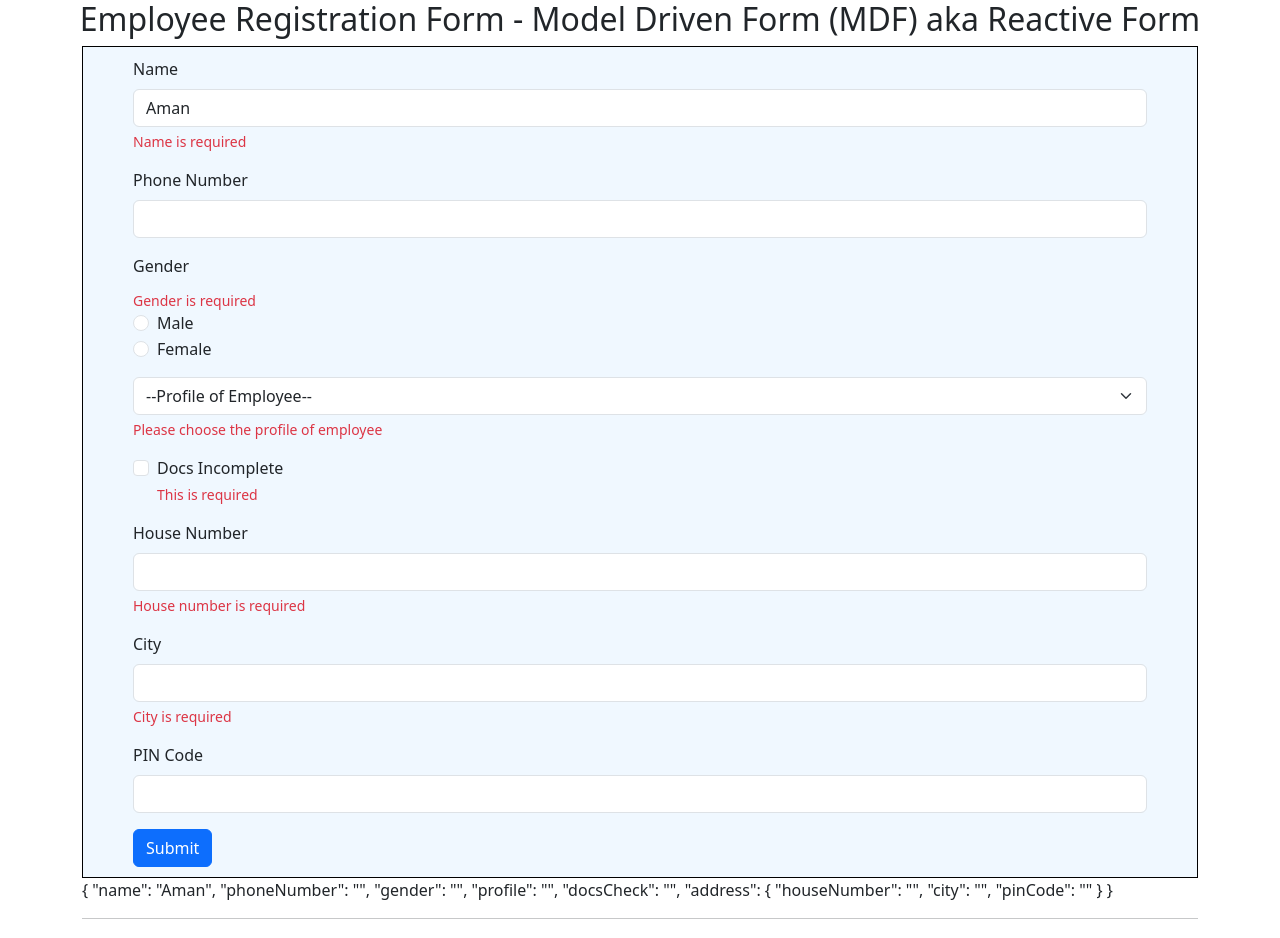
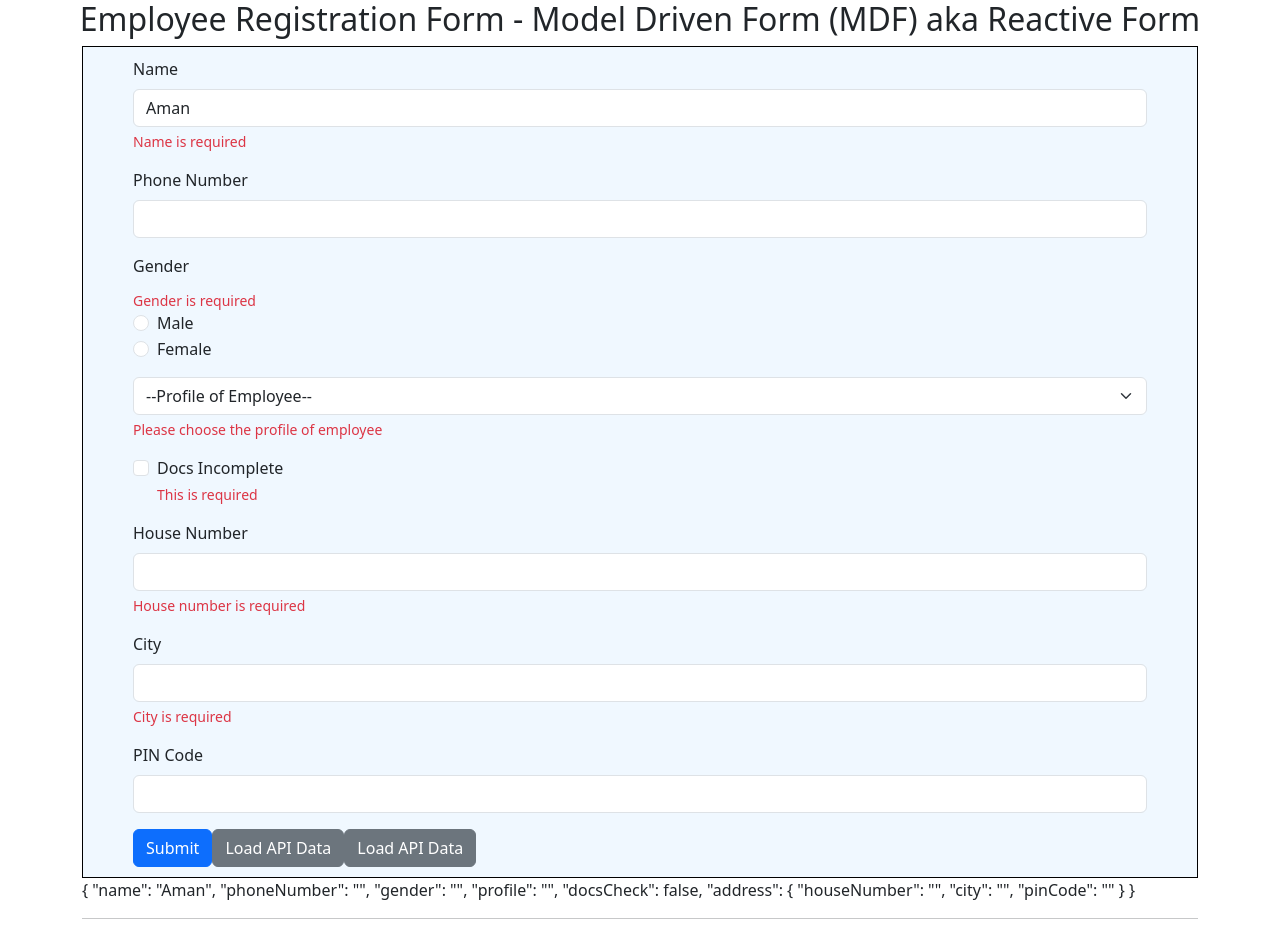
Before and after one commit to amankumar-m99/AngularFormMDF, an Angular app: page / in a window 1280 px wide. Shown: the top 938 px of the page. Built offline with nearby package versions, Linux system fonts and the light colour scheme.

Commit message:
implemented setvalue and pachvalue

```diff
--- a/src/app/app.component.html
+++ b/src/app/app.component.html
@@ -68,6 +68,8 @@
       </div>
     </div>
     <button type="submit" class="btn btn-primary" (click)="submit()">Submit</button>
+    <button type="button" class="btn btn-secondary" (click)="setData()">Load API Data</button>
+    <button type="button" class="btn btn-secondary" (click)="patchData()">Load API Data</button>
   </form>
   {{employeeForm.value|json}}
   <hr/>
--- a/src/app/app.component.ts
+++ b/src/app/app.component.ts
@@ -23,7 +23,7 @@ export class AppComponent {
     phoneNumber: new FormControl(''),
     gender: new FormControl(''),
     profile: new FormControl(''),
-    docsCheck: new FormControl(''),
+    docsCheck: new FormControl(false),
     address: new FormGroup({
       houseNumber: new FormControl(''),
       city: new FormControl(''),
@@ -68,4 +68,28 @@ export class AppComponent {
           }
         );
   }
+  setData(){
+    this.employeeForm.setValue({
+      name: 'Aman',
+      phoneNumber: '8566953776',
+      gender: 'Male',
+      profile: 'Developer',
+      docsCheck: false,
+      address: {
+        houseNumber: '411',
+        city: 'Noida',
+        pinCode: '201301'
+      }
+    });
+  }
+  patchData(){
+    this.employeeForm.patchValue({
+      name: 'Aman',
+      phoneNumber: '8566953776',
+      address: {
+        city: 'Noida',
+        pinCode: '201301'
+      }
+    });
+  }
 }
```
